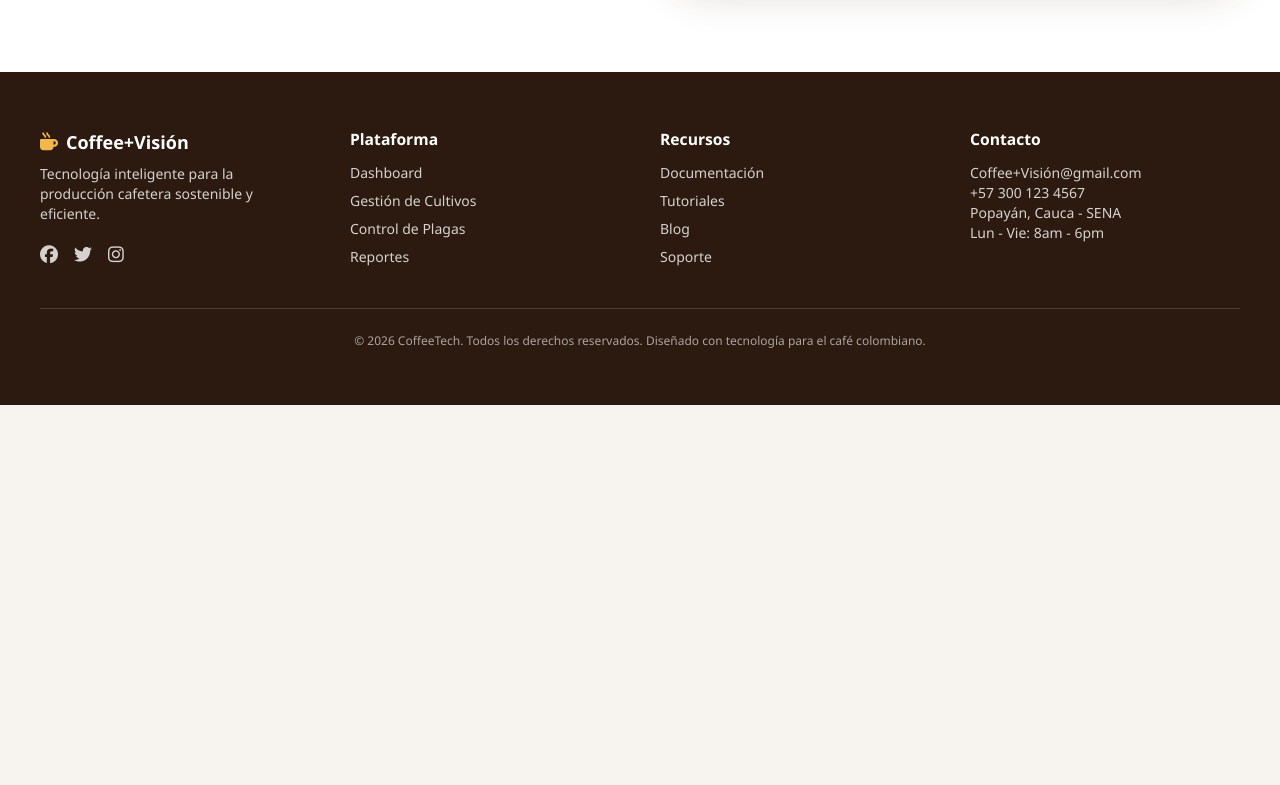
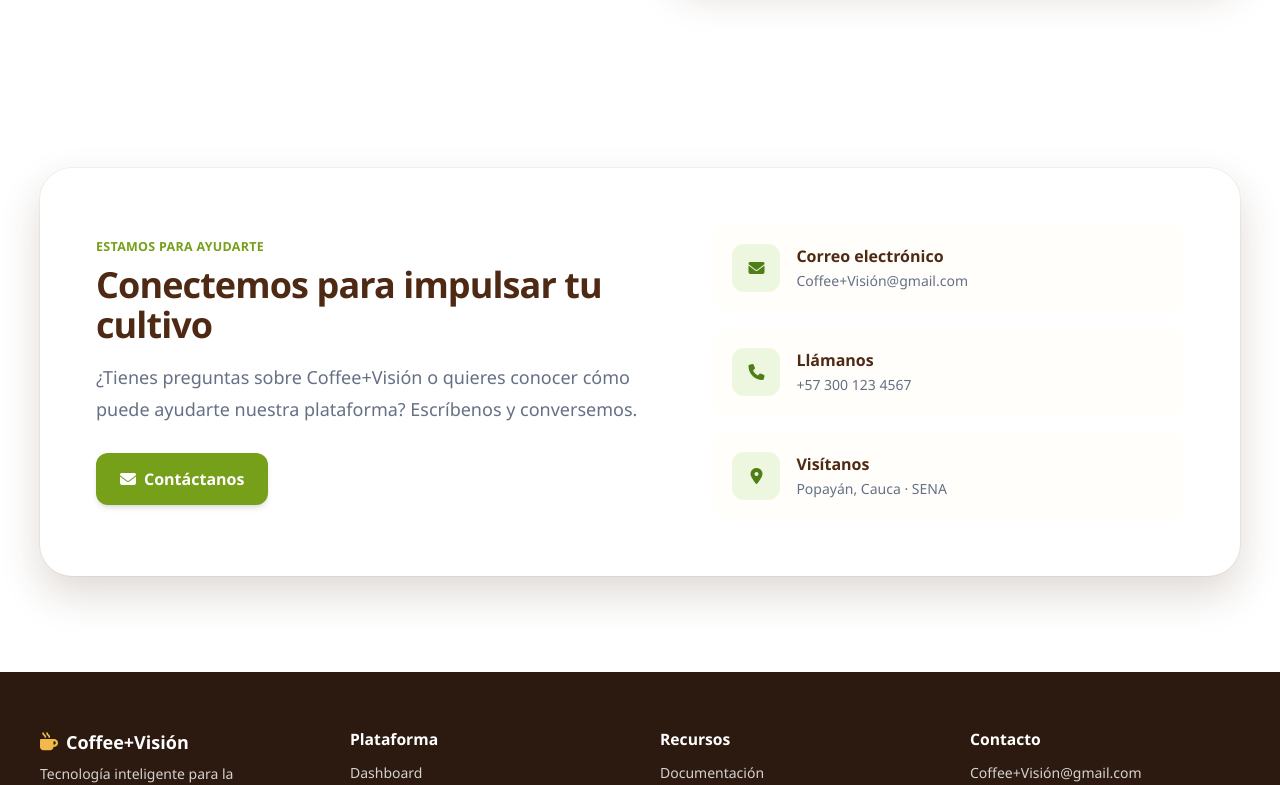
Before and after one commit to nicollvcortes2007-tech/Coffe-Vision-react1.1, a React (Vite) app: page / in a window 1280 px wide. Shown: the part 2860-3645 px from the top of the page. Before the commit the page ends 3265 px from the top, so only its background shows below. Built offline with nearby package versions, Linux system fonts and the light colour scheme.

Commit message:
contactos

```diff
--- a/src/pages/Home.jsx
+++ b/src/pages/Home.jsx
@@ -159,15 +159,46 @@
             <img src={cafecito} alt="Desarrollo tecnológico SENA" className="aspect-[4/3] h-full w-full object-cover" />
           </figure>
         </section>
+
+        <section id="contacto" className="bg-white px-6 py-20 sm:px-10 lg:py-24">
+          <section aria-label="Información de contacto" className="mx-auto grid max-w-7xl gap-10 rounded-[2rem] bg-white p-8 shadow-hero ring-1 ring-coffee/5 sm:p-10 lg:grid-cols-[1.1fr_0.9fr] lg:items-center lg:p-14">
+            <article>
+              <p className="eyebrow">Estamos para ayudarte</p>
+              <h2 className="mt-2 text-3xl font-semibold tracking-tight text-coffee sm:text-4xl">Conectemos para impulsar tu cultivo</h2>
+              <p className="mt-4 max-w-2xl text-lg leading-8 text-muted">
+                ¿Tienes preguntas sobre Coffee+Visión o quieres conocer cómo puede ayudarte nuestra plataforma? Escríbenos y conversemos.
+              </p>
+              <a href="mailto:Coffee+Visión@gmail.com" className="mt-7 inline-flex items-center gap-2 rounded-xl bg-green px-6 py-3.5 font-bold text-white shadow-md transition hover:-translate-y-0.5 hover:bg-green-deep hover:shadow-lg">
+                <i className="fa-solid fa-envelope" aria-hidden="true"></i>
+                Contáctanos
+              </a>
+            </article>
+
+            <address className="grid gap-4 not-italic">
+              <a href="mailto:Coffee+Visión@gmail.com" className="flex items-center gap-4 rounded-2xl bg-[#fffefa] p-5 transition hover:bg-green-soft/50">
+                <span className="grid h-12 w-12 shrink-0 place-items-center rounded-xl bg-green-soft text-green-deep"><i className="fa-solid fa-envelope" aria-hidden="true"></i></span>
+                <span><strong className="block text-coffee">Correo electrónico</strong><span className="text-sm text-muted">Coffee+Visión@gmail.com</span></span>
+              </a>
+              <a href="tel:+573001234567" className="flex items-center gap-4 rounded-2xl bg-[#fffefa] p-5 transition hover:bg-green-soft/50">
+                <span className="grid h-12 w-12 shrink-0 place-items-center rounded-xl bg-green-soft text-green-deep"><i className="fa-solid fa-phone" aria-hidden="true"></i></span>
+                <span><strong className="block text-coffee">Llámanos</strong><span className="text-sm text-muted">+57 300 123 4567</span></span>
+              </a>
+              <p className="m-0 flex items-center gap-4 rounded-2xl bg-[#fffefa] p-5">
+                <span className="grid h-12 w-12 shrink-0 place-items-center rounded-xl bg-green-soft text-green-deep"><i className="fa-solid fa-location-dot" aria-hidden="true"></i></span>
+                <span><strong className="block text-coffee">Visítanos</strong><span className="text-sm text-muted">Popayán, Cauca · SENA</span></span>
+              </p>
+            </address>
+          </section>
+        </section>
       </main>
 
-      <footer id="contacto" className="bg-[#2c1a10] px-6 py-14 text-white/80 sm:px-10">
+      <footer className="bg-[#2c1a10] px-6 py-14 text-white/80 sm:px-10">
         <section className="mx-auto grid max-w-7xl gap-10 sm:grid-cols-2 lg:grid-cols-4">
           <article>
-            <div className="mb-2 flex items-center gap-2 text-lg font-extrabold text-white">
+            <p className="mb-2 flex items-center gap-2 text-lg font-extrabold text-white">
               <i className="fa-solid fa-mug-hot text-gold"></i>
               <span>Coffee+Visión</span>
-            </div>
+            </p>
             <p className="text-sm">Tecnología inteligente para la producción cafetera sostenible y eficiente.</p>
             <nav className="mt-4 flex gap-4 text-lg">
               <a href="#" aria-label="Facebook"><i className="fa-brands fa-facebook"></i></a>
```
